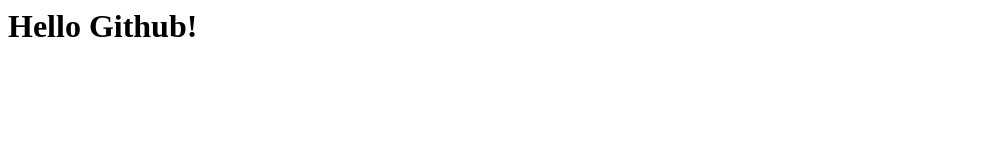
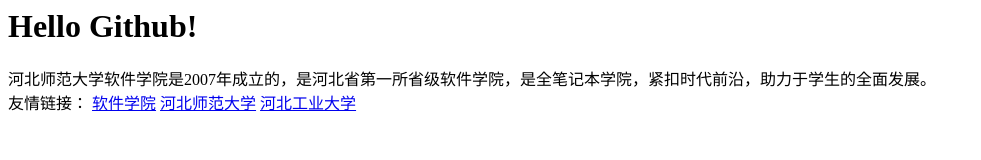
Before and after one commit to wangyuhehe/courses, a plain HTML site: page index.html in a window 1280 px wide. Shown: the whole page, without its empty margins (0-981 px from the left). Drawn offline with Linux system fonts and the light colour scheme.

Commit message:
增加了一些链接

```diff
--- a/index.html
+++ b/index.html
@@ -4,5 +4,15 @@
 </head>
 <body>
     <h1>Hello Github!</h1>
+    <div>
+        河北师范大学软件学院是2007年成立的，是河北省第一所省级软件学院，是全笔记本学院，紧扣时代前沿，助力于学生的全面发展。
+    </div>
+    <div id="footer">
+        友情链接：
+        <a href="#0" class="current">软件学院</a>
+        <a href="#1">河北师范大学</a>
+        <a href="#2">河北工业大学</a>
+    </div>
+
 </body>
 </html>
```
